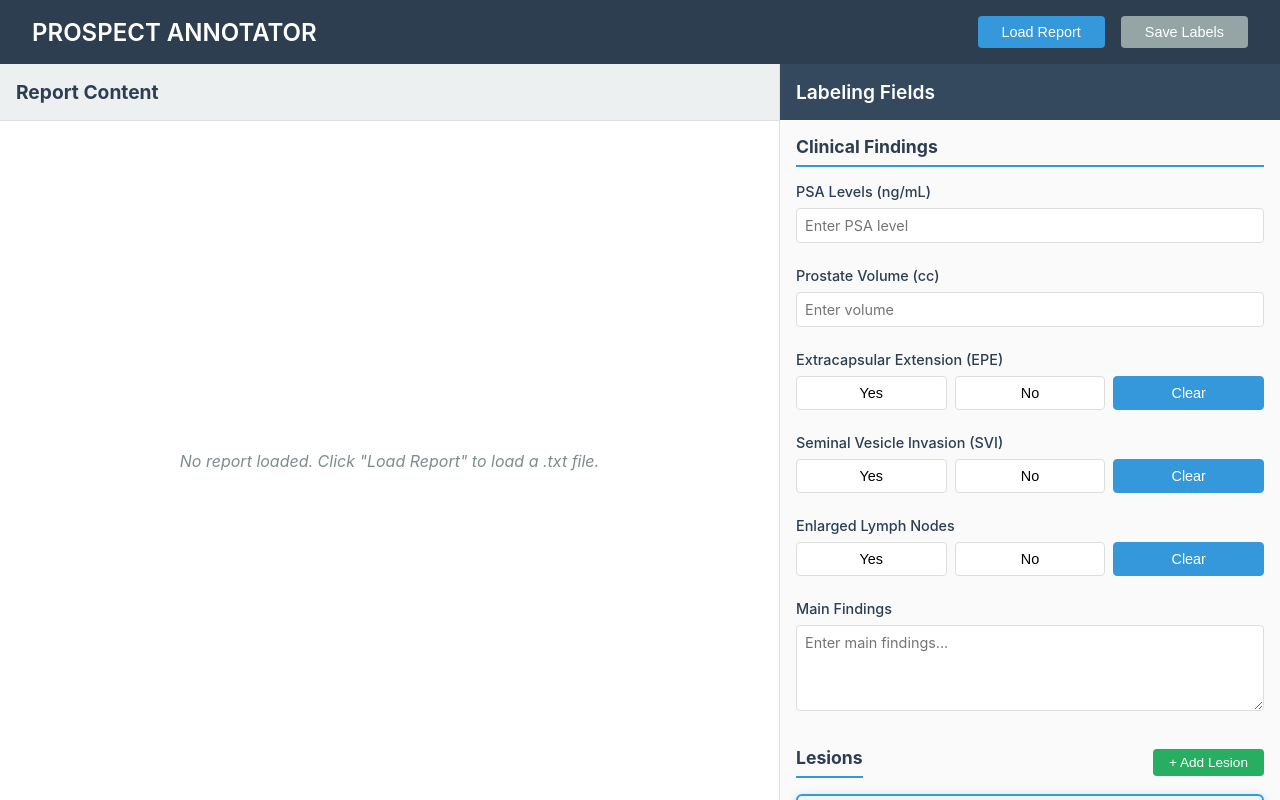
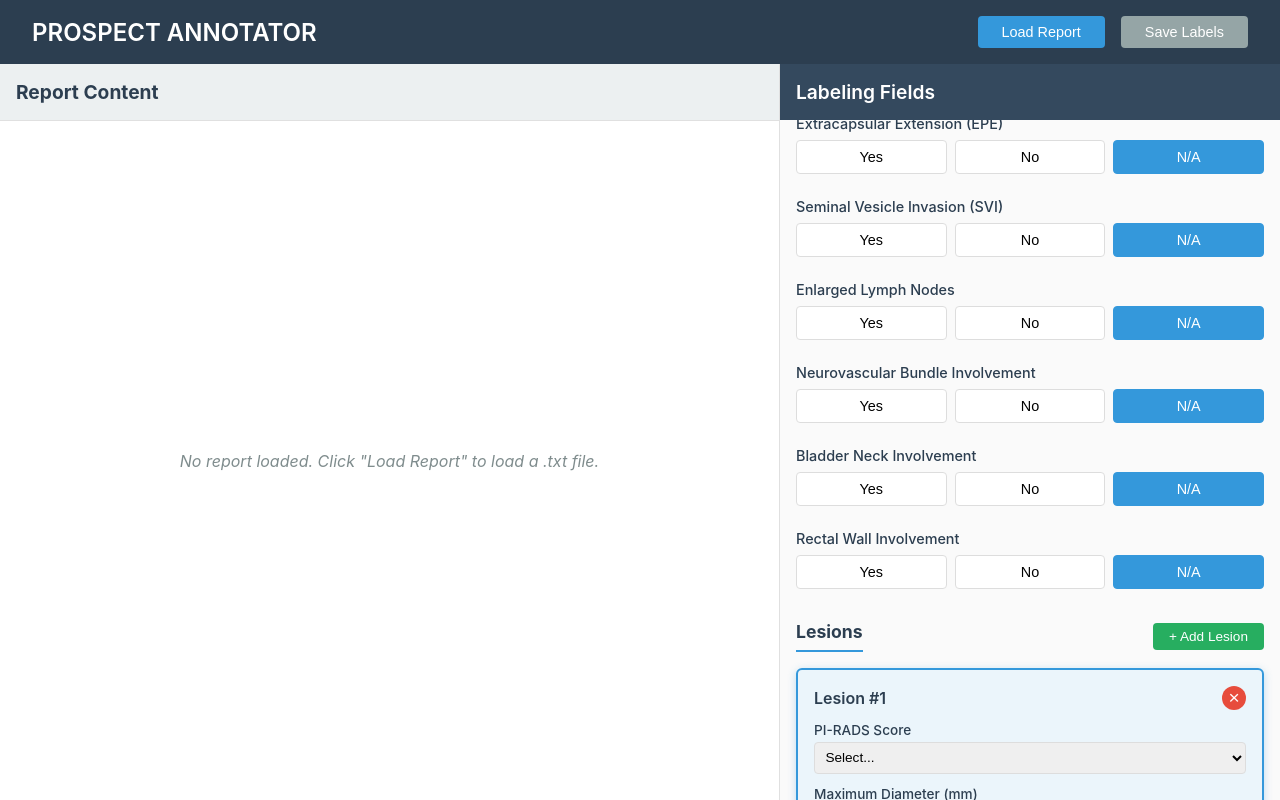
Before and after one commit to alterreal/prospect-annotator, a React (Vite) app: page / in a window 1280 px wide. Both pictures are taken after a click on the button "+ Add Lesion". Built offline with nearby package versions, Linux system fonts and the light colour scheme.

Commit message:
Removed 'Main Findings' and added 'NVB involvement', 'bladder neck involvement' and 'rectal wall involvement'. Replaced lesion volume with maximum diameter

```diff
--- a/src/App.tsx
+++ b/src/App.tsx
@@ -25,11 +25,13 @@ function App() {
       epe: labelData.epe === 'yes' ? true : labelData.epe === 'no' ? false : null,
       svi: labelData.svi === 'yes' ? true : labelData.svi === 'no' ? false : null,
       enlarged_lymph_nodes: labelData.enlarged_lymph_nodes === 'yes' ? true : labelData.enlarged_lymph_nodes === 'no' ? false : null,
-      main_findings: labelData.main_findings ?? null,
+      neurovascular_bundle_involvement: labelData.neurovascular_bundle_involvement === 'yes' ? true : labelData.neurovascular_bundle_involvement === 'no' ? false : null,
+      bladder_neck_involvement: labelData.bladder_neck_involvement === 'yes' ? true : labelData.bladder_neck_involvement === 'no' ? false : null,
+      rectal_wall_involvement: labelData.rectal_wall_involvement === 'yes' ? true : labelData.rectal_wall_involvement === 'no' ? false : null,
       lesions: labelData.lesions.map(lesion => ({
         id: lesion.id,
         pirads: lesion.pirads ?? null,
-        volume: lesion.volume ?? null,
+        maximum_diameter: lesion.maximum_diameter ?? null,
         sectors: lesion.sectors.map(sector => {
           const sectorObj: any = {
             region: sector.region || null,
--- a/src/components/LabelingForm.tsx
+++ b/src/components/LabelingForm.tsx
@@ -13,7 +13,10 @@ const LabelingForm: React.FC<LabelingFormProps> = ({ labelData, setLabelData })
     setLabelData(prev => ({ ...prev, [field]: value }));
   };
 
-  const handleBinaryChange = (field: 'epe' | 'svi' | 'enlarged_lymph_nodes', value: 'yes' | 'no' | '') => {
+  const handleBinaryChange = (
+    field: 'epe' | 'svi' | 'enlarged_lymph_nodes' | 'neurovascular_bundle_involvement' | 'bladder_neck_involvement' | 'rectal_wall_involvement',
+    value: 'yes' | 'no' | ''
+  ) => {
     updateField(field, value);
   };
 
@@ -72,7 +75,7 @@ const LabelingForm: React.FC<LabelingFormProps> = ({ labelData, setLabelData })
                 className={labelData.epe === '' || labelData.epe === undefined ? 'active' : ''}
                 onClick={() => handleBinaryChange('epe', '')}
               >
-                Clear
+                N/A
               </button>
             </div>
           </div>
@@ -96,7 +99,7 @@ const LabelingForm: React.FC<LabelingFormProps> = ({ labelData, setLabelData })
                 className={labelData.svi === '' || labelData.svi === undefined ? 'active' : ''}
                 onClick={() => handleBinaryChange('svi', '')}
               >
-                Clear
+                N/A
               </button>
             </div>
           </div>
@@ -120,19 +123,81 @@ const LabelingForm: React.FC<LabelingFormProps> = ({ labelData, setLabelData })
                 className={labelData.enlarged_lymph_nodes === '' || labelData.enlarged_lymph_nodes === undefined ? 'active' : ''}
                 onClick={() => handleBinaryChange('enlarged_lymph_nodes', '')}
               >
-                Clear
+                N/A
               </button>
             </div>
           </div>
 
           <div className="form-group">
-            <label>Main Findings</label>
-            <textarea
-              value={labelData.main_findings ?? ''}
-              onChange={(e) => updateField('main_findings', e.target.value)}
-              placeholder="Enter main findings..."
-              rows={4}
-            />
+            <label>Neurovascular Bundle Involvement</label>
+            <div className="binary-buttons">
+              <button
+                className={labelData.neurovascular_bundle_involvement === 'yes' ? 'active' : ''}
+                onClick={() => handleBinaryChange('neurovascular_bundle_involvement', 'yes')}
+              >
+                Yes
+              </button>
+              <button
+                className={labelData.neurovascular_bundle_involvement === 'no' ? 'active' : ''}
+                onClick={() => handleBinaryChange('neurovascular_bundle_involvement', 'no')}
+              >
+                No
+              </button>
+              <button
+                className={labelData.neurovascular_bundle_involvement === '' || labelData.neurovascular_bundle_involvement === undefined ? 'active' : ''}
+                onClick={() => handleBinaryChange('neurovascular_bundle_involvement', '')}
+              >
+                N/A
+              </button>
+            </div>
+          </div>
+
+          <div className="form-group">
+            <label>Bladder Neck Involvement</label>
+            <div className="binary-buttons">
+              <button
+                className={labelData.bladder_neck_involvement === 'yes' ? 'active' : ''}
+                onClick={() => handleBinaryChange('bladder_neck_involvement', 'yes')}
+              >
+                Yes
+              </button>
+              <button
+                className={labelData.bladder_neck_involvement === 'no' ? 'active' : ''}
+                onClick={() => handleBinaryChange('bladder_neck_involvement', 'no')}
+              >
+                No
+              </button>
+              <button
+                className={labelData.bladder_neck_involvement === '' || labelData.bladder_neck_involvement === undefined ? 'active' : ''}
+                onClick={() => handleBinaryChange('bladder_neck_involvement', '')}
+              >
+                N/A
+              </button>
+            </div>
+          </div>
+
+          <div className="form-group">
+            <label>Rectal Wall Involvement</label>
+            <div className="binary-buttons">
+              <button
+                className={labelData.rectal_wall_involvement === 'yes' ? 'active' : ''}
+                onClick={() => handleBinaryChange('rectal_wall_involvement', 'yes')}
+              >
+                Yes
+              </button>
+              <button
+                className={labelData.rectal_wall_involvement === 'no' ? 'active' : ''}
+                onClick={() => handleBinaryChange('rectal_wall_involvement', 'no')}
+              >
+                No
+              </button>
+              <button
+                className={labelData.rectal_wall_involvement === '' || labelData.rectal_wall_involvement === undefined ? 'active' : ''}
+                onClick={() => handleBinaryChange('rectal_wall_involvement', '')}
+              >
+                N/A
+              </button>
+            </div>
           </div>
         </div>
 
--- a/src/components/LesionManager.tsx
+++ b/src/components/LesionManager.tsx
@@ -18,7 +18,7 @@ const LesionManager: React.FC<LesionManagerProps> = ({ labelData, setLabelData }
     const newLesion: Lesion = {
       id: newId,
       pirads: undefined,
-      volume: undefined,
+      maximum_diameter: undefined,
       sectors: []
     };
     setLabelData(prev => ({
@@ -99,16 +99,16 @@ const LesionManager: React.FC<LesionManagerProps> = ({ labelData, setLabelData }
                   </select>
                 </div>
                 <div className="lesion-field">
-                  <label>Volume (cc)</label>
+                  <label>Maximum Diameter (mm)</label>
                   <input
                     type="number"
                     step="0.1"
-                    value={lesion.volume ?? ''}
+                    value={lesion.maximum_diameter ?? ''}
                     onChange={(e) => updateLesion(lesion.id, {
-                      volume: e.target.value === '' ? undefined : parseFloat(e.target.value)
+                      maximum_diameter: e.target.value === '' ? undefined : parseFloat(e.target.value)
                     })}
                     onClick={(e) => e.stopPropagation()}
-                    placeholder="Enter volume"
+                    placeholder="Enter maximum diameter"
                   />
                 </div>
               </div>
--- a/src/types.ts
+++ b/src/types.ts
@@ -15,7 +15,7 @@ export interface Sector {
 export interface Lesion {
   id: number;
   pirads?: number;
-  volume?: number;
+  maximum_diameter?: number;
   sectors: Sector[];
 }
 
@@ -23,8 +23,10 @@ export interface LabelData {
   epe?: BinaryChoice;
   svi?: BinaryChoice;
   enlarged_lymph_nodes?: BinaryChoice;
+  neurovascular_bundle_involvement?: BinaryChoice;
+  bladder_neck_involvement?: BinaryChoice;
+  rectal_wall_involvement?: BinaryChoice;
   prostate_volume?: number;
   psa?: number;
-  main_findings?: string;
   lesions: Lesion[];
 }
```
Also changed, not shown: 1 other file (tests, documents, lock files or other folders).
